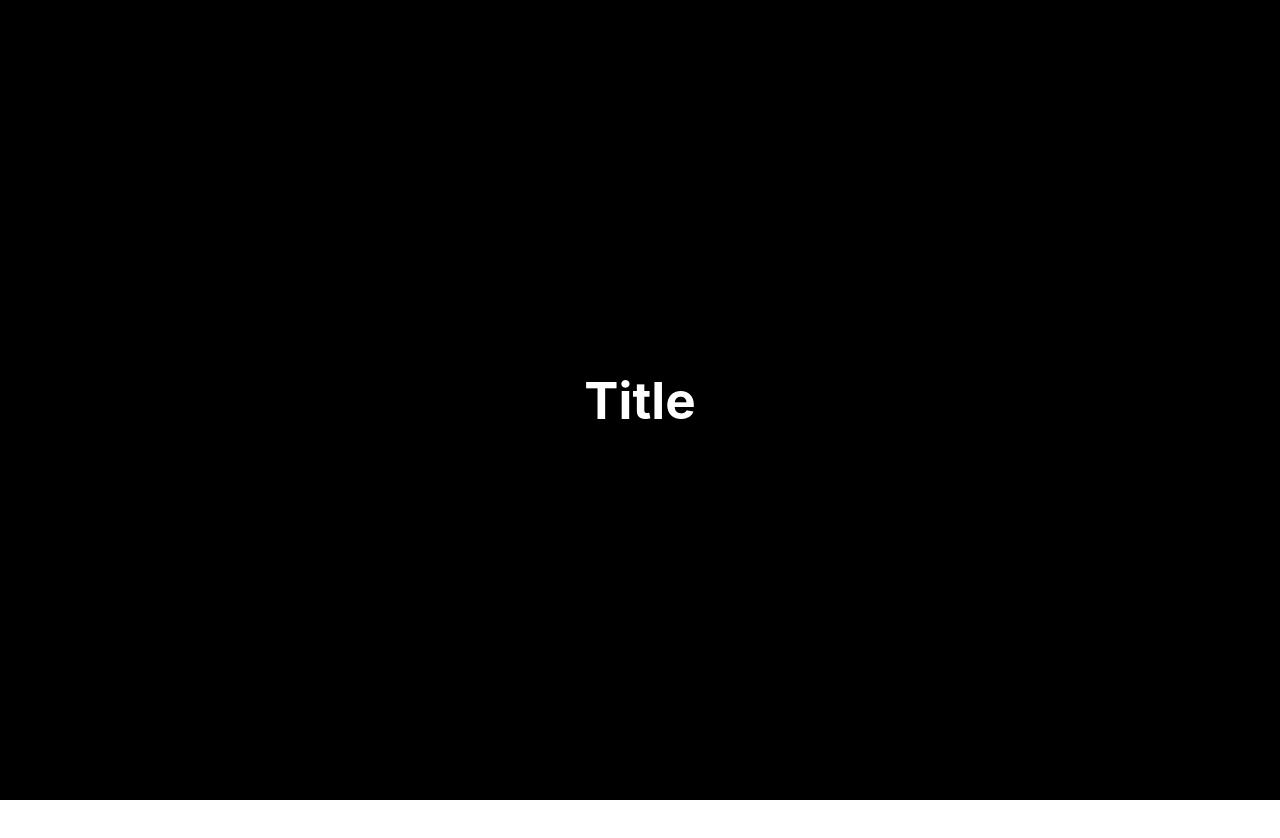
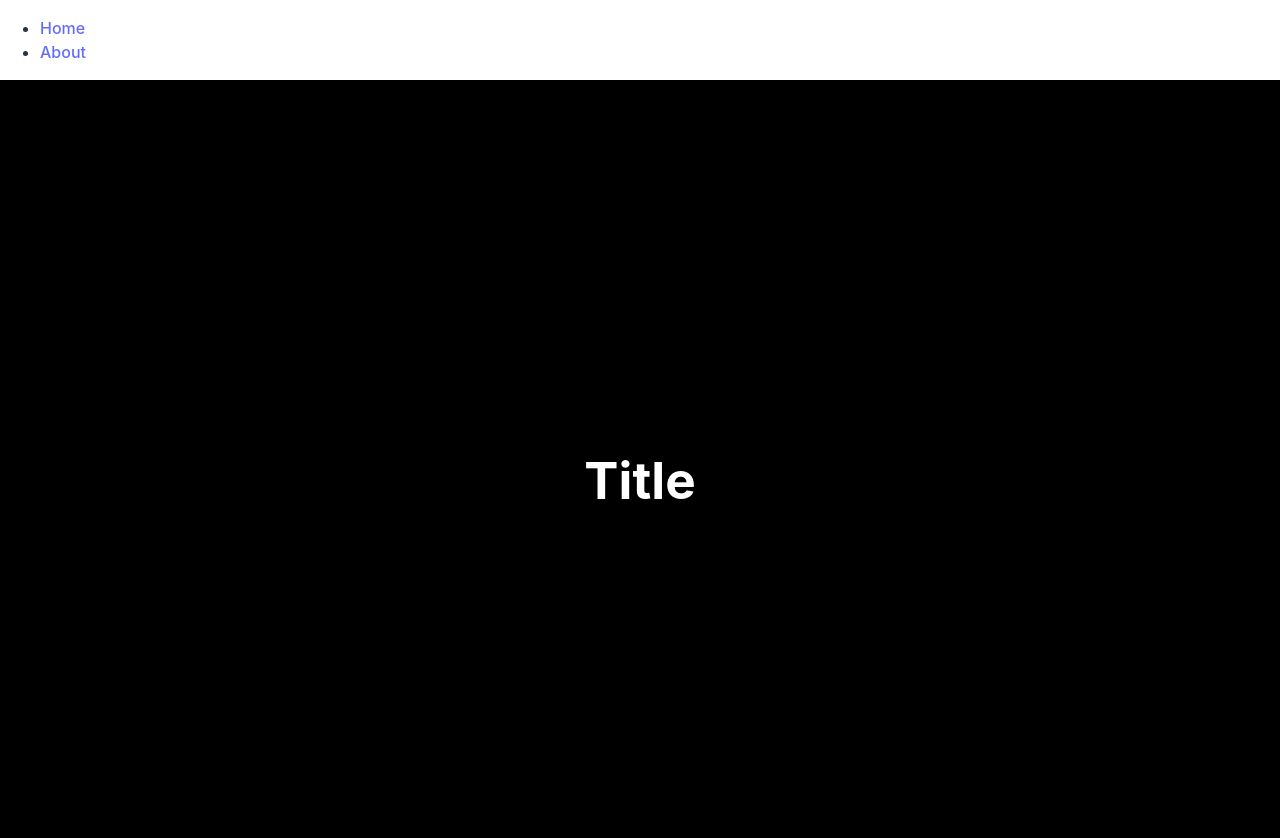
Before and after one commit to sni424/vite-project, a React (Vite) app: page / in a window 1280 px wide. Shown: the top 838 px of the page. Before the commit the page ends 800 px from the top, so only its background shows below. Built offline with nearby package versions, Linux system fonts and the light colour scheme.

Commit message:
react router v6 테스트

```diff
--- a/src/App.tsx
+++ b/src/App.tsx
@@ -2,14 +2,18 @@
 import { Route, Routes } from "react-router";
 
 import Main from "./Main/main";
+import Header from "./compononts/Header";
 
 function App() {
     const [count, setCount] = useState(0);
 
     return (
-        <Routes>
-            <Route path="/" element={<Main />} />
-        </Routes>
+        <>
+            <Header />
+            <Routes>
+                <Route path="/" element={<Main />} />
+            </Routes>
+        </>
     );
 }
 
--- /dev/null
+++ b/src/compononts/Header.tsx
@@ -0,0 +1,18 @@
+import { Link } from "react-router-dom";
+
+const Header = () => {
+    return (
+        <header>
+            <ul>
+                <li>
+                    <Link to={"/"}>Home</Link>
+                </li>
+                <li>
+                    <Link to={"/about"}>About</Link>
+                </li>
+            </ul>
+        </header>
+    );
+};
+
+export default Header;
```
